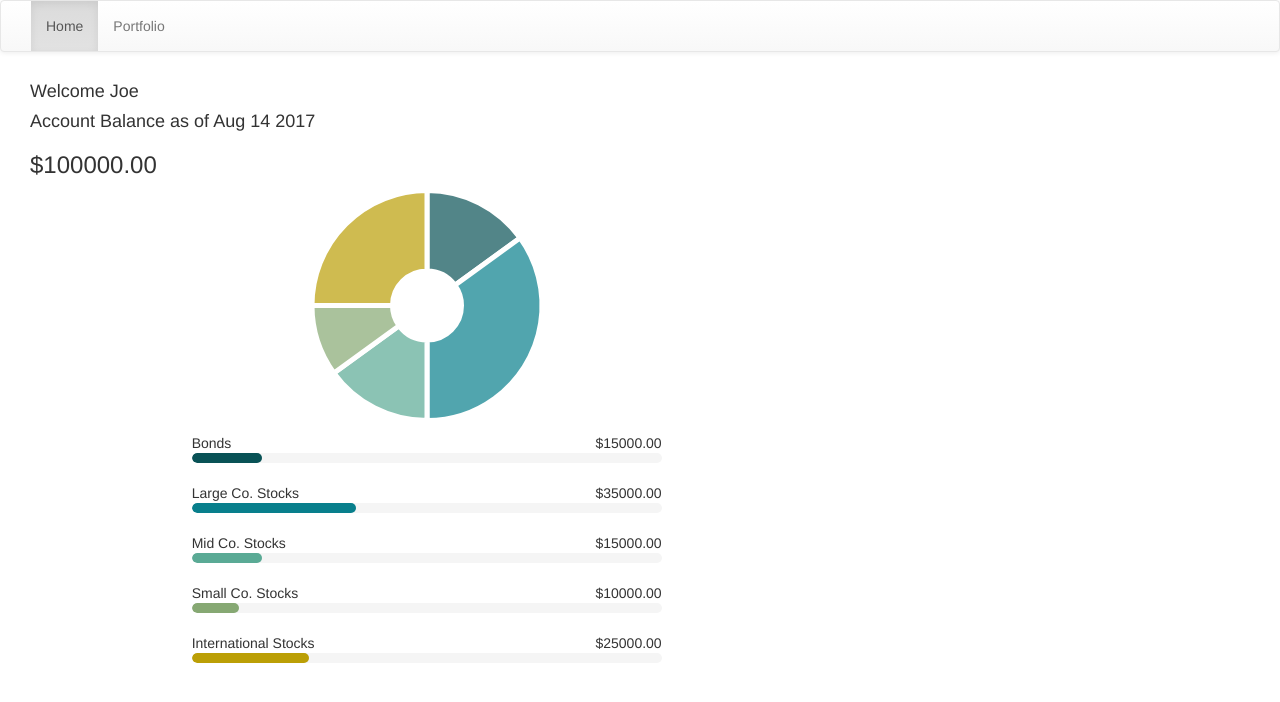
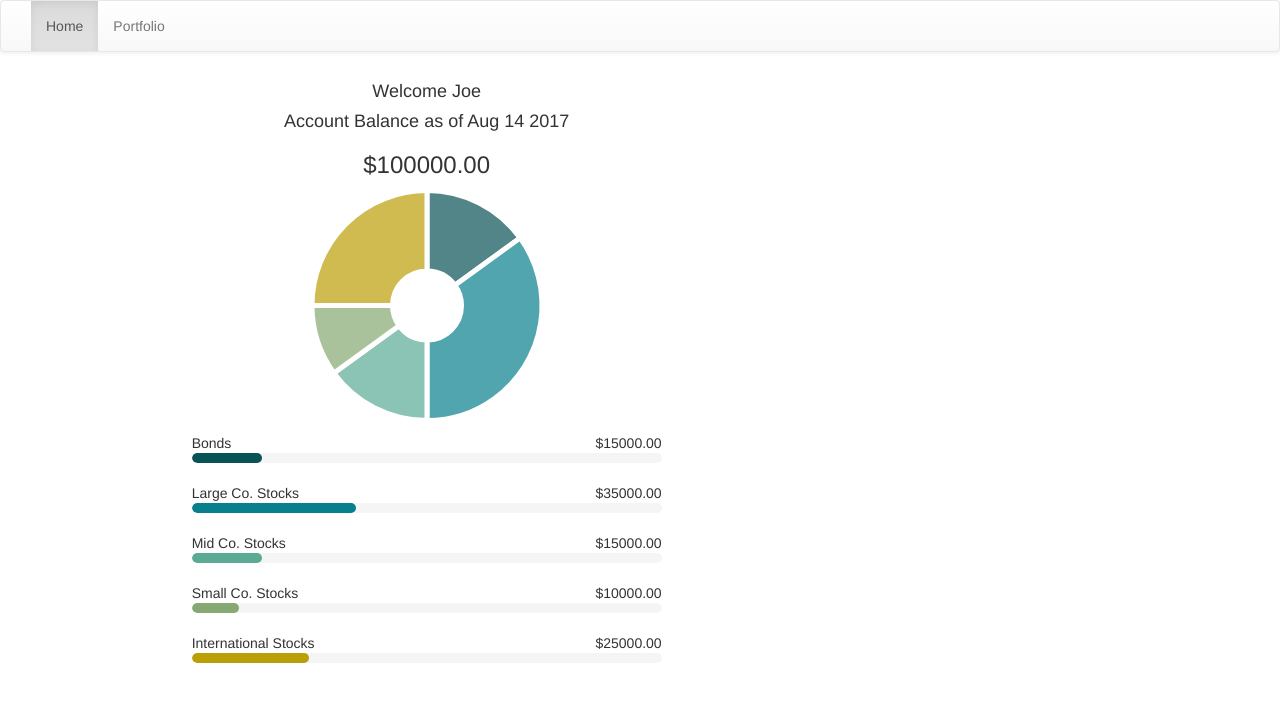
Before and after one commit to wongeddiek/stockAppProject, a plain HTML site: page index.html in a window 1280 px wide. Drawn offline with nearby package versions, Linux system fonts and the light colour scheme.

Commit message:
centered homepage headers

```diff
--- a/index.html
+++ b/index.html
@@ -60,10 +60,10 @@
 
     <!-- Right container -->
     <div class="container col-sm-8">
-      <div class="container">
-        <h4>Welcome <span class="username"></span></h4>
-        <h4>Account Balance as of <span class="today"></span></h4>
-        <h3 class="acctbalance"></h3>
+      <div class="">
+        <h4 class="text-center">Welcome <span class="username"></span></h4>
+        <h4 class="text-center">Account Balance as of <span class="today"></span></h4>
+        <h3 class="acctbalance text-center"></h3>
       </div>
       <!-- User portfolio chart -->
       <div class="container chart">
```
